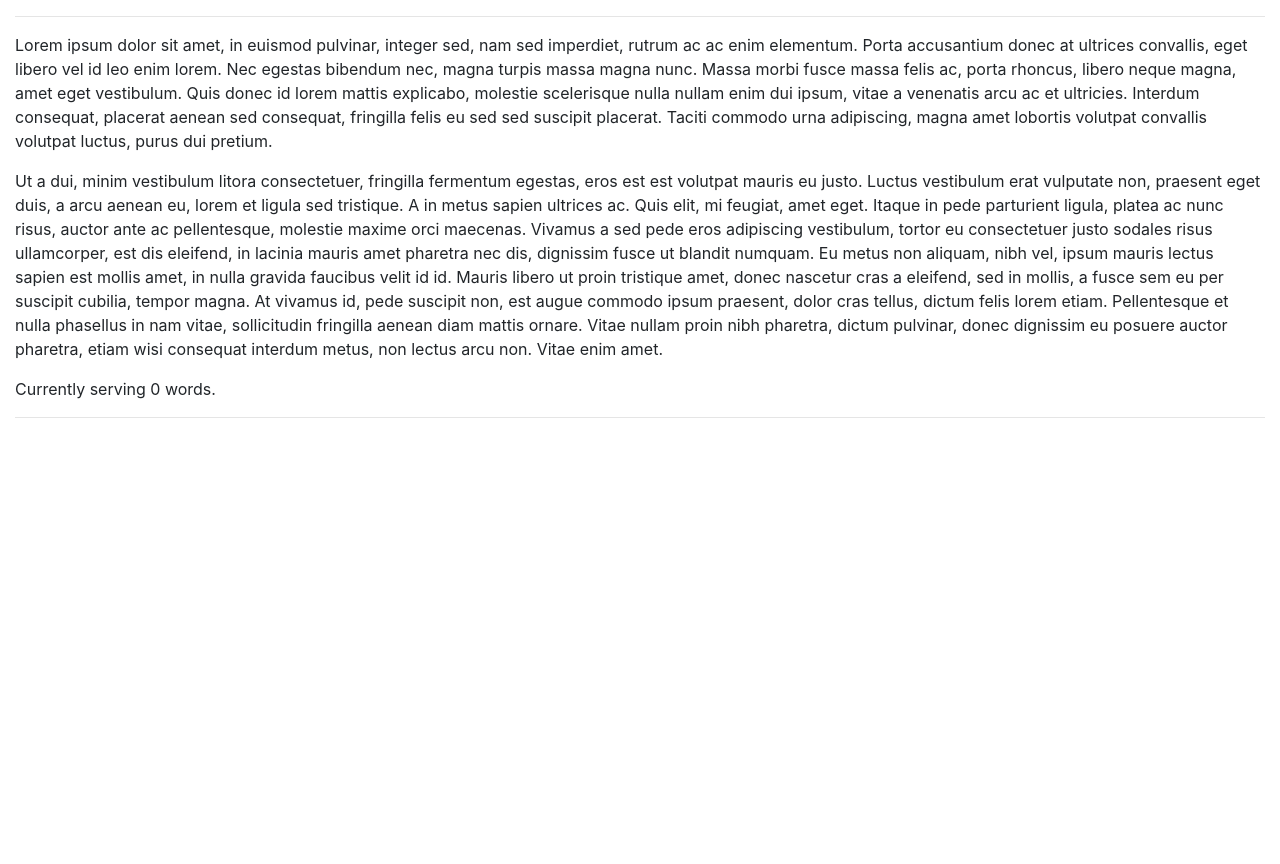
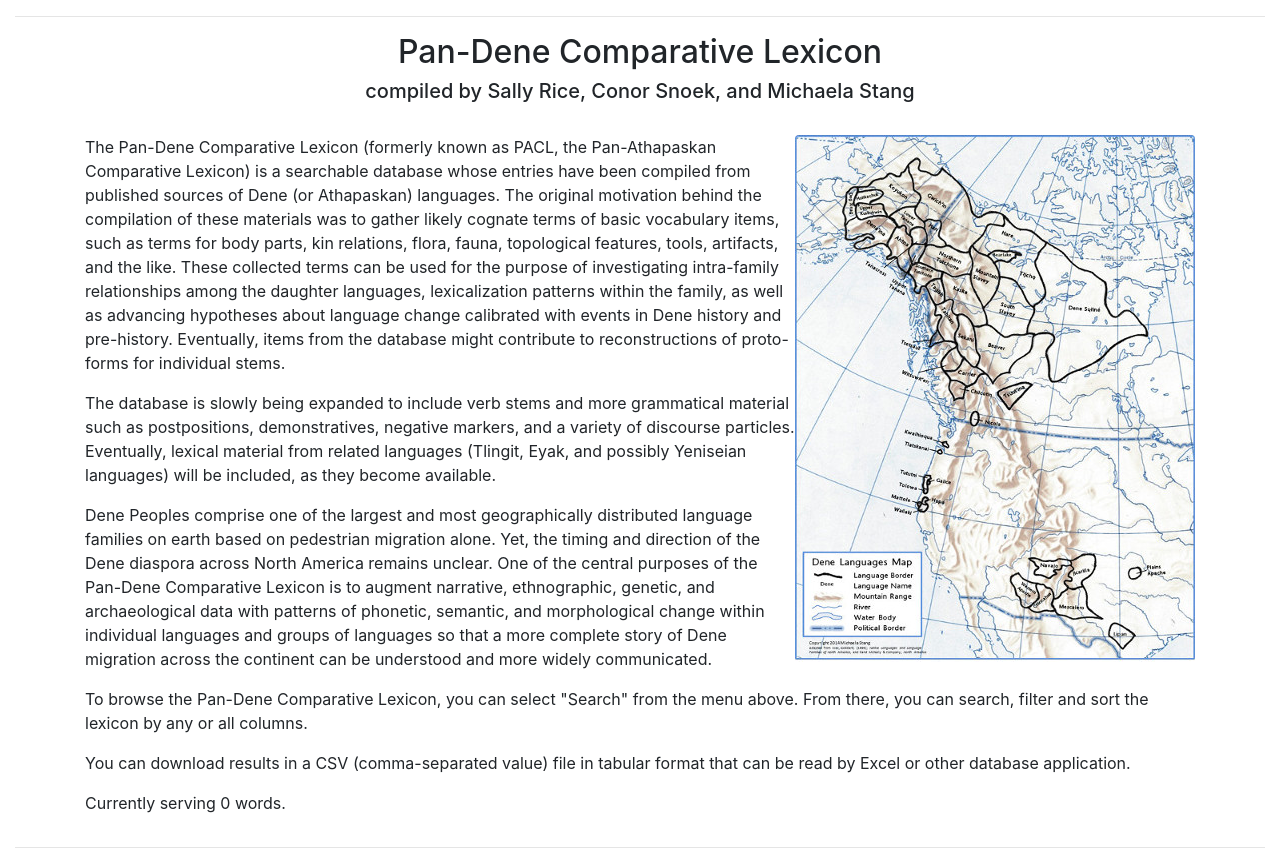
Before and after one commit to dijkstracula/pacldb, a Flask app: page / in a window 1280 px wide. Shown: the part 56-920 px from the top of the page. Before the commit the page ends 474 px from the top, so only its background shows below. Run offline with Flask 2, Linux system fonts and the light colour scheme; data that the repository does not hold is empty; some libraries are stand-ins or nearby versions.

Commit message:
home page

```diff
--- a/app/static/css/main.css
+++ b/app/static/css/main.css
@@ -1,3 +1,3 @@
 strong {
-    color: #774100;
+    color: #990033;
 }
--- a/app/templates/home_page.html
+++ b/app/templates/home_page.html
@@ -1,12 +1,36 @@
 {% extends "layout.html" %}
 
 {% block content %}
-<p>Lorem ipsum dolor sit amet, in euismod pulvinar, integer sed, nam sed imperdiet, rutrum ac ac enim elementum. Porta accusantium donec at ultrices convallis, eget libero vel id leo enim lorem. Nec egestas bibendum nec, magna turpis massa magna nunc. Massa morbi fusce massa felis ac, porta rhoncus, libero neque magna, amet eget vestibulum. Quis donec id lorem mattis explicabo, molestie scelerisque nulla nullam enim dui ipsum, vitae a venenatis arcu ac et ultricies. Interdum consequat,
-placerat aenean sed consequat, fringilla felis eu sed sed suscipit placerat. Taciti commodo urna adipiscing, magna amet lobortis volutpat convallis volutpat luctus, purus dui pretium.
 
-<p>Ut a dui, minim vestibulum litora consectetuer, fringilla fermentum egestas, eros est est volutpat mauris eu justo. Luctus vestibulum erat vulputate non, praesent eget duis, a arcu aenean eu, lorem et ligula sed tristique. A in metus sapien ultrices ac. Quis elit, mi feugiat, amet eget. Itaque in pede parturient ligula, platea ac nunc risus, auctor ante ac pellentesque, molestie maxime orci maecenas. Vivamus a sed pede eros adipiscing vestibulum, tortor eu consectetuer justo sodales risus
-ullamcorper, est dis eleifend, in lacinia mauris amet pharetra nec dis, dignissim fusce ut blandit numquam. Eu metus non aliquam, nibh vel, ipsum mauris lectus sapien est mollis amet, in nulla gravida faucibus velit id id. Mauris libero ut proin tristique amet, donec nascetur cras a eleifend, sed in mollis, a fusce sem eu per suscipit cubilia, tempor magna. At vivamus id, pede suscipit non, est augue commodo ipsum praesent, dolor cras tellus, dictum felis lorem etiam. Pellentesque et nulla
-phasellus in nam vitae, sollicitudin fringilla aenean diam mattis ornare. Vitae nullam proin nibh pharetra, dictum pulvinar, donec dignissim eu posuere auctor pharetra, etiam wisi consequat interdum metus, non lectus arcu non. Vitae enim amet.
+<div class="container">
+	<div class="row">
+		<div class="col-md-12">
+			<div class="text-center">
+				<h2>Pan-Dene Comparative Lexicon</h2>
+				<h5>compiled by Sally Rice, Conor Snoek, and Michaela Stang</h5>
+			</div>
+		</div>
+	</div>
+    <br/>
+	<div class="row">
+		<div class="col-md-12">
+			<a href="{{url_for('static', filename='images/map.jpg') }}">
+				<img class="float-right img-fluid rounded" src="{{ url_for('static', filename='images/map_thumb.jpg') }}"></img>
+			</a>
+			<div class="pull-left">
+				<p>The Pan-Dene Comparative Lexicon (formerly known as PACL, the Pan-Athapaskan Comparative Lexicon) is a searchable database whose entries have been compiled from published sources of Dene (or Athapaskan) languages. The original motivation behind the compilation of these materials was to gather likely cognate terms of basic vocabulary items, such as terms for body parts, kin relations, flora, fauna, topological features, tools, artifacts, and the like. These collected terms can be used for the purpose of investigating intra-family relationships among the daughter languages, lexicalization patterns within the family, as well as advancing hypotheses about language change calibrated with events in Dene history and pre-history. Eventually, items from the database might contribute to reconstructions of proto-forms for individual stems.
 
-<p> Currently serving {{ gloss_count }} words.
+				<p>The database is slowly being expanded to include verb stems and more grammatical material such as postpositions, demonstratives, negative markers, and a variety of discourse particles. Eventually, lexical material from related languages (Tlingit, Eyak, and possibly Yeniseian languages) will be included, as they become available.
+
+				<p>Dene Peoples comprise one of the largest and most geographically distributed language families on earth based on pedestrian migration alone. Yet, the timing and direction of the Dene diaspora across North America remains unclear. One of the central purposes of the Pan-Dene Comparative Lexicon is to augment narrative, ethnographic, genetic, and archaeological data with patterns of phonetic, semantic, and morphological change within individual languages and groups of languages so that a more complete story of Dene migration across the continent can be understood and more widely communicated.
+
+				<p>To browse the Pan-Dene Comparative Lexicon, you can select "Search" from the menu above.  From there, you can search, filter and sort the lexicon by any or all columns.
+
+				<p>You can download results in a CSV (comma-separated value) file in tabular format that can be read by Excel or other database application.
+
+				<p> Currently serving {{ gloss_count }} words.
+			</div>
+		</div>
+	</div>
+</div>
 {% endblock %}
```
Also changed, not shown: app/static/images/map.jpg (added), app/static/images/map_thumb.jpg (added).
